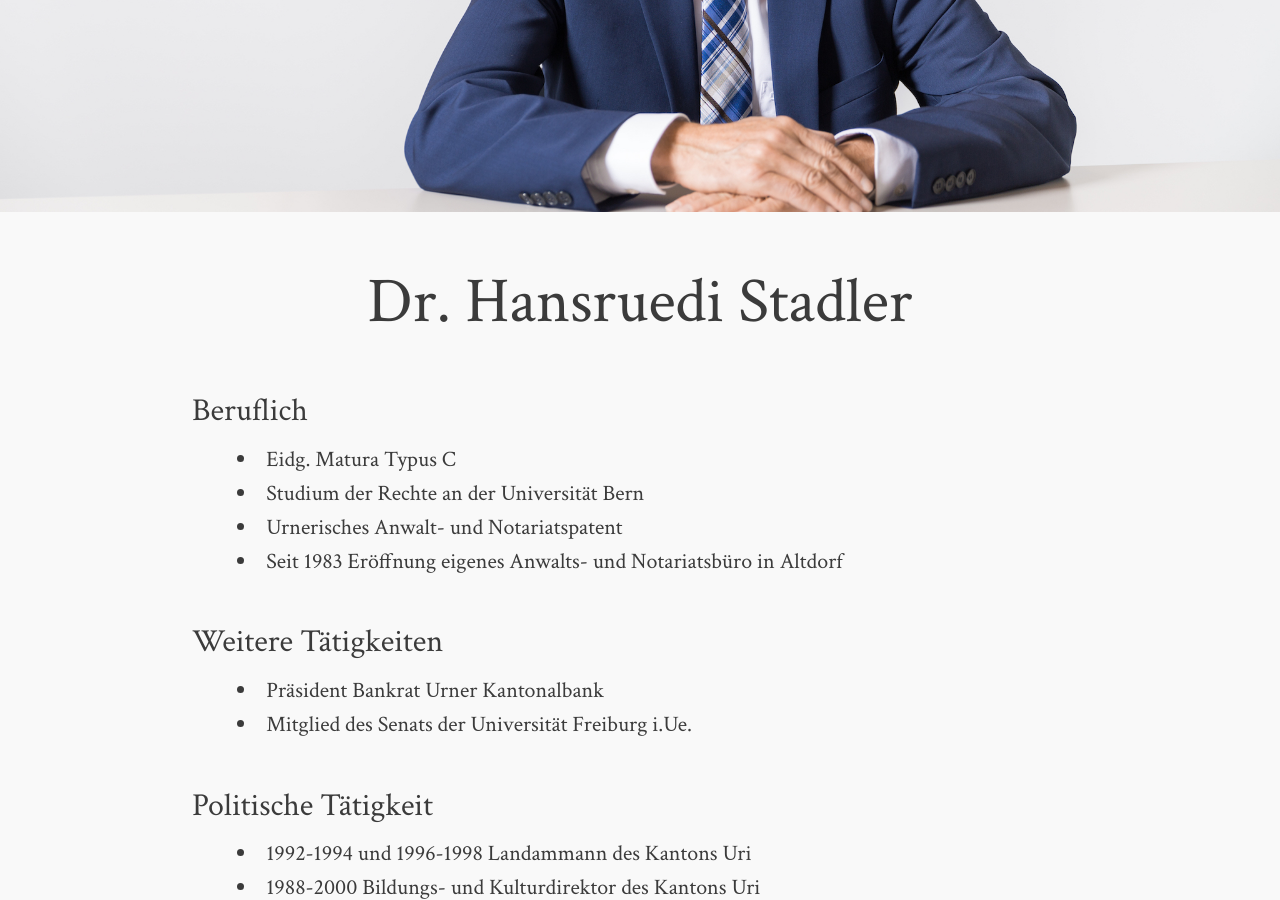
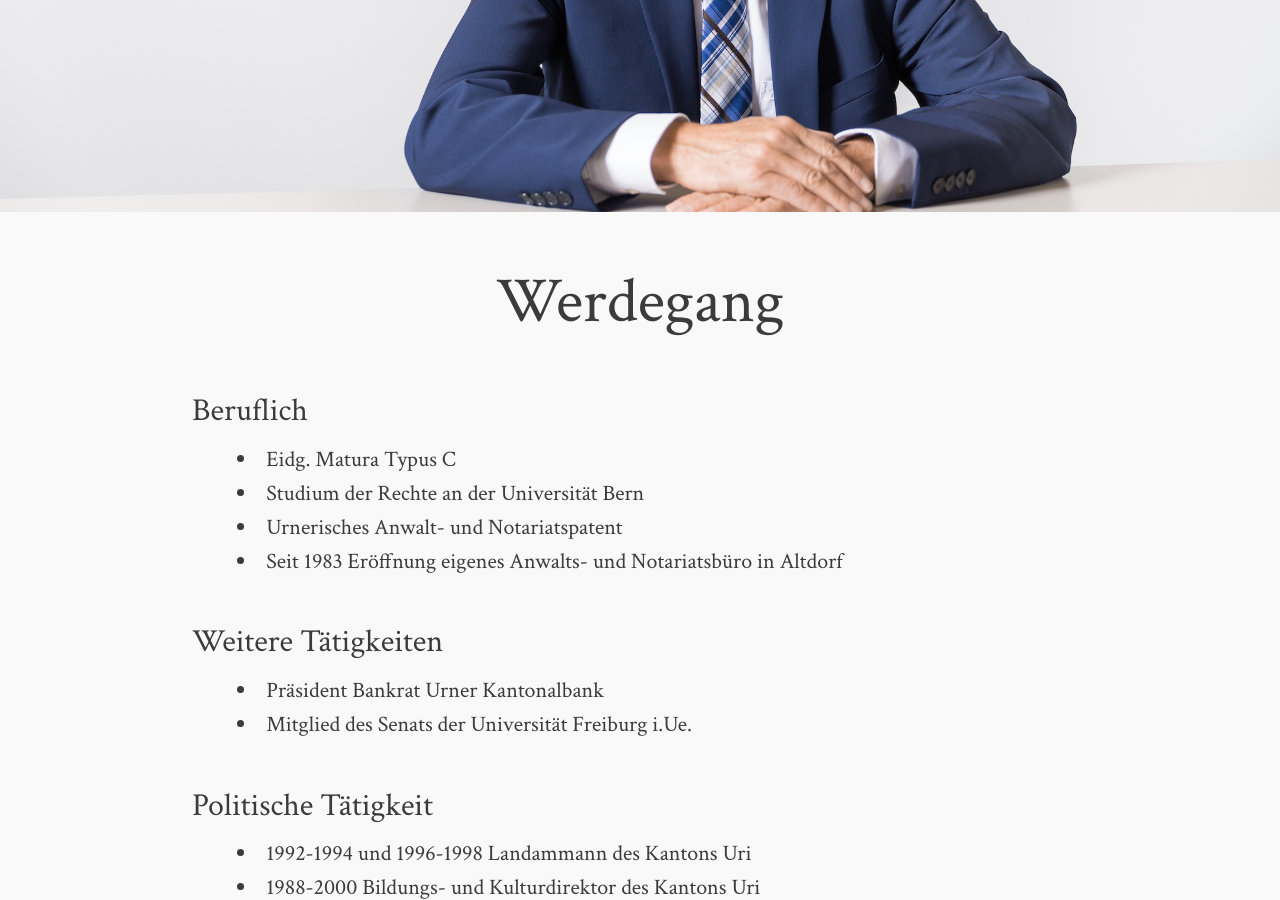
Before and after one commit to HRSnotariat/HRSnotariat.github.io, a Jekyll site: the page built from about.md, in a window 1280 px wide and 900 px high, scrolled down 463 px. Built offline with Jekyll 4.4.1, drawn with Linux system fonts in a browser that asks for light colours.

Commit message:
rename about to Werdegang

```diff
--- a/_config.yml
+++ b/_config.yml
@@ -17,7 +17,7 @@ tools:
 # Links to include in top navigation
 # For external links add external: true
 links:
-  - title: Über mich
+  - title: Werdegang
     url: /about.html
 
 defaults:
--- a/about.md
+++ b/about.md
@@ -1,7 +1,7 @@
 ---
 layout: page
 permalink: /about.html
-title: Dr. Hansruedi Stadler
+title: Werdegang
 image:
   feature: hrs2.jpg
 ---
```
